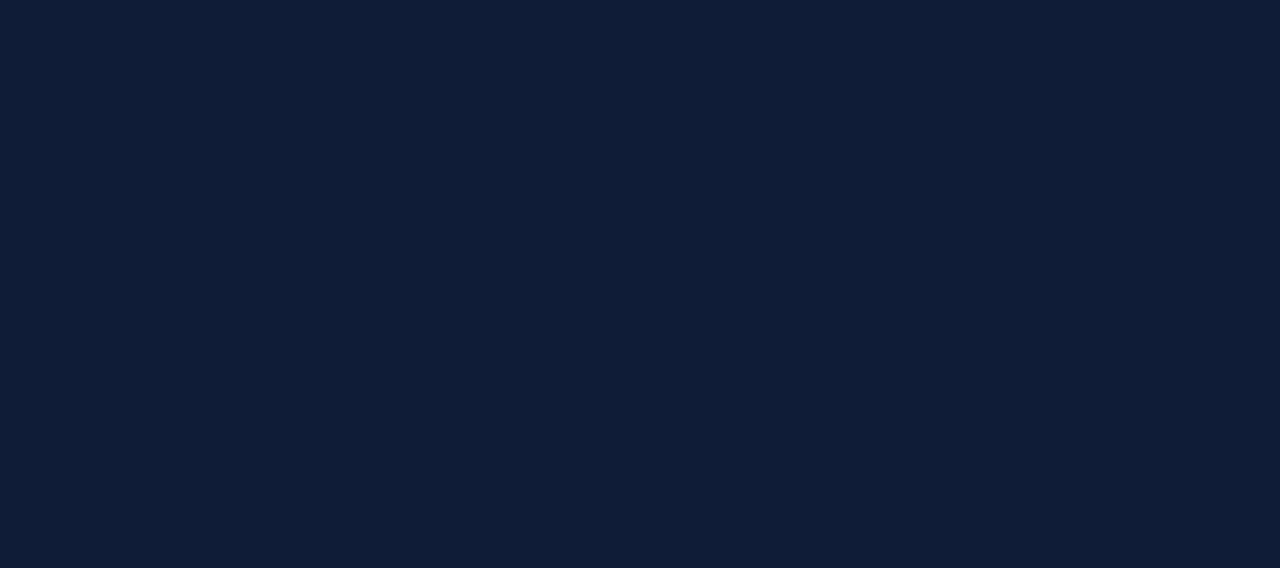
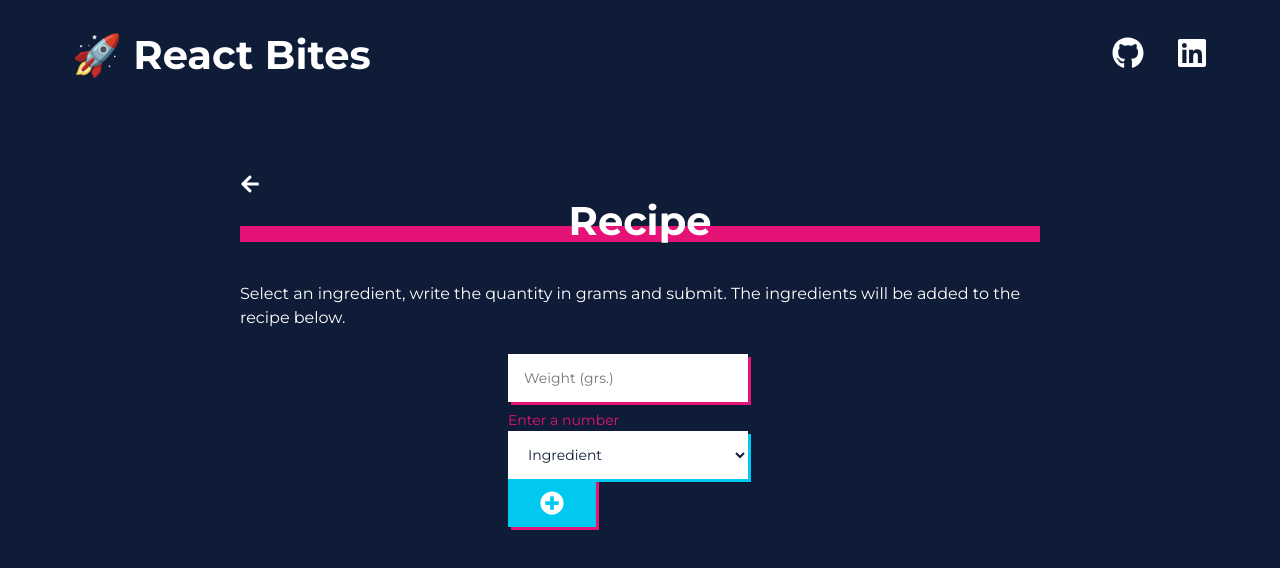
Before and after one commit to AlbaCasas/react-bites, a React (Create React App) app: page /recipe in a window 1280 px wide. Before the commit this address had no page. Shown: the top 568 px of the page. Built offline with nearby package versions, Linux system fonts and the light colour scheme.

Commit message:
Add recipe component and styles

```diff
--- a/src/App.js
+++ b/src/App.js
@@ -6,6 +6,7 @@ import Home from "./pages/Home";
 import Layout from "./components/Layout";
 import Color from "./pages/challenges/Color";
 import "./index.scss";
+import Recipe from "./pages/challenges/Recipe/Recipe";
 
 function App() {
   return (
@@ -51,6 +52,14 @@ function App() {
             </Layout>
           }
         />
+        <Route
+          path="/recipe"
+          element={
+            <Layout>
+              <Recipe />
+            </Layout>
+          }
+        />
       </Routes>
     </BrowserRouter>
   );
--- a/src/components/Input/Input.jsx
+++ b/src/components/Input/Input.jsx
@@ -1,6 +1,6 @@
-const Input = ({ placeholder, testId = "", error, onBlur }) => {
+const Input = ({ placeholder, testId = "", error, onBlur, className = "" }) => {
   return (
-    <div>
+    <div className={className}>
       <input
         className={`input ${error ? "input--error" : ""}`}
         placeholder={placeholder}
--- a/src/components/Input/Input.scss
+++ b/src/components/Input/Input.scss
@@ -6,6 +6,7 @@
   box-shadow: 3px 3px 0px $secondary;
   border: none;
   background-color: $white;
+  height: 48px;
   &--error {
     box-shadow: 3px 3px 0px $primary;
   }
--- a/src/components/Select/Select.scss
+++ b/src/components/Select/Select.scss
@@ -1,8 +1,10 @@
 .select {
-  padding: 4px;
   border: 0;
   box-shadow: 3px 3px 0 $secondary;
   outline: none;
   font-size: 18px;
   background-color: $white;
+  color: $background;
+  padding: 14px 16px;
+  height: 48px;
 }
--- a/src/index.scss
+++ b/src/index.scss
@@ -16,3 +16,4 @@
 @import "./pages/challenges/Sum/Sum.scss";
 @import "./pages/challenges/Calculator/Calculator.scss";
 @import "./pages/challenges/Color/Color.scss";
+@import "./pages/challenges/Recipe/Recipe.scss";
--- a/src/pages/Home/Home.jsx
+++ b/src/pages/Home/Home.jsx
@@ -28,6 +28,9 @@ const Home = () => {
         <li onClick={() => navigate("/color")} className="home__link">
           Type a Color
         </li>
+        <li onClick={() => navigate("/recipe")} className="home__link">
+          Recipe
+        </li>
       </ul>
     </div>
   );
--- /dev/null
+++ b/src/pages/challenges/Recipe/Recipe.jsx
@@ -0,0 +1,38 @@
+import { FaPlusCircle } from "react-icons/fa";
+import Button from "../../../components/Button/Button";
+import Challenge from "../../../components/Challenge";
+import Input from "../../../components/Input/Input";
+import Select from "../../../components/Select/Select";
+
+const Recipe = () => {
+  return (
+    <div>
+      <Challenge title="Recipe">
+        Select an ingredient, write the quantity in grams and submit. The
+        ingredients will be added to the recipe below.
+      </Challenge>
+      <div className="recipe__result">
+        <form className="recipe__form">
+          <Input
+            className="recipe__input"
+            placeholder="Weight (grs.)"
+            error="Enter a number"
+          />
+          <Select
+            className="recipe__select"
+            error="Please select an ingredient"
+          >
+            <option disabled selected>
+              Ingredient
+            </option>
+          </Select>
+          <Button className="recipe__button">
+            <FaPlusCircle className="recipe__icon--faPlusCircle" />
+          </Button>
+        </form>
+      </div>
+    </div>
+  );
+};
+
+export default Recipe;
--- /dev/null
+++ b/src/pages/challenges/Recipe/Recipe.scss
@@ -0,0 +1,52 @@
+.recipe {
+  &__result {
+    display: flex;
+    justify-content: center;
+    width: 100%;
+  }
+  &__input {
+    margin-right: 24px;
+  }
+  &__select {
+    margin-right: 24px;
+    min-width: 240px;
+    font-size: 14px;
+  }
+  &__button {
+    height: fit-content;
+    display: flex;
+    align-items: center;
+  }
+  &__icon--faPlusCircle {
+    width: 24px;
+    height: 24px;
+  }
+}
+
+@media (max-width: $media-mobile) {
+  .recipe {
+    &__result {
+      flex-direction: column;
+      width: 100%;
+      align-items: center;
+    }
+    &__form {
+      width: fit-content;
+      display: flex;
+      flex-wrap: wrap;
+    }
+    &__input {
+      max-width: 240px;
+      margin-right: 16px;
+      margin-bottom: 16px;
+    }
+    &__select {
+      max-width: 240px;
+      margin-bottom: 16px;
+      margin-right: 16px;
+    }
+    &__button {
+      max-width: fit-content;
+    }
+  }
+}
--- /dev/null
+++ b/src/pages/challenges/Recipe/index.js
@@ -0,0 +1 @@
+export { default } from "./Recipe";
```
